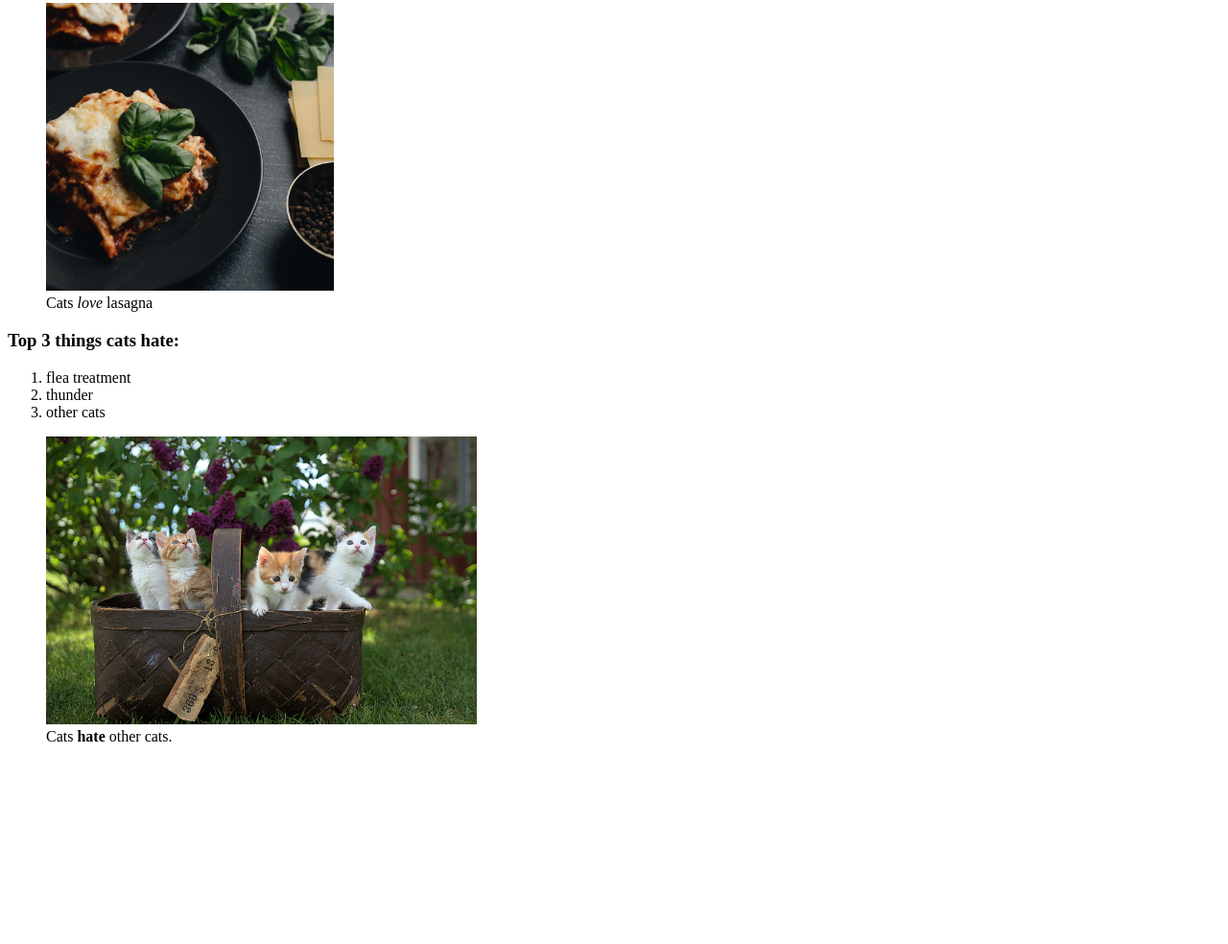
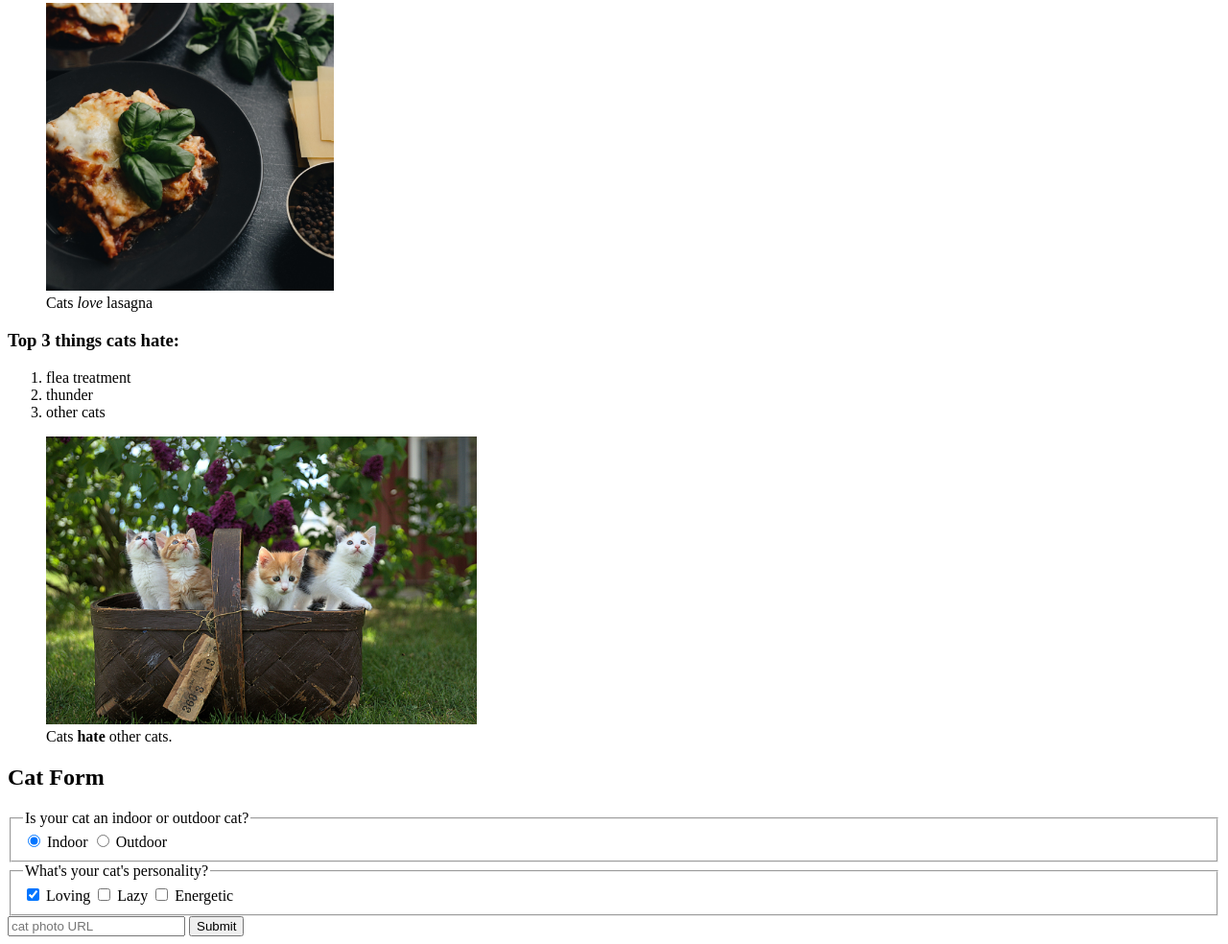
Before and after one commit to RavenInTech/free-code-camp-mini-projects, a plain HTML site: page cat-photo-app/index.html in a window 1280 px wide. Shown: the part 639-1623 px from the top of the page at 96% size. Before the commit the page ends 1432 px from the top, so only its background shows below. Drawn offline with Linux system fonts and the light colour scheme.

Commit message:
Add cat form section

```diff
--- a/cat-photo-app/index.html
+++ b/cat-photo-app/index.html
@@ -51,6 +51,41 @@
         </section>
 
         <section>
+            <h2>Cat Form</h2>
+            <form action="https://freecatphotoapp.com/submit-cat-photo">
+
+                <!-- Cat's Environment Form-->
+                <fieldset>
+                    <legend>Is your cat an indoor or outdoor cat?</legend>
+
+                    <label for="indoor">
+                        <input type="radio" name="indoor-outdoor" id="indoor" value="indoor" checked> Indoor
+                    </label>
+
+                    <label for="outdoor">
+                        <input type="radio" name="indoor-outdoor" id="outdoor" value="outdoor"> Outdoor
+                    </label>
+
+                </fieldset>
+
+                <!-- Cat's Personality Form -->
+                <fieldset>
+                    <legend>What's your cat's personality?</legend>
+
+                    <input type="checkbox" name="personality" id="loving" value="loving" checked>
+                    <label for="loving"> Loving </label>
+
+                    <input type="checkbox" name="personality" id="lazy" value="lazy">
+                    <label for="lazy"> Lazy </label>
+
+                    <input type="checkbox" name="personality" id="energetic" value="energetic">
+                    <label for="energetic"> Energetic </label>
+                </fieldset>
+
+                <input type="text" name="catphotourl" placeholder="cat photo URL" required>
+                <button type="submit">Submit</button>
+
+            </form>
 
 
         </section>
```
